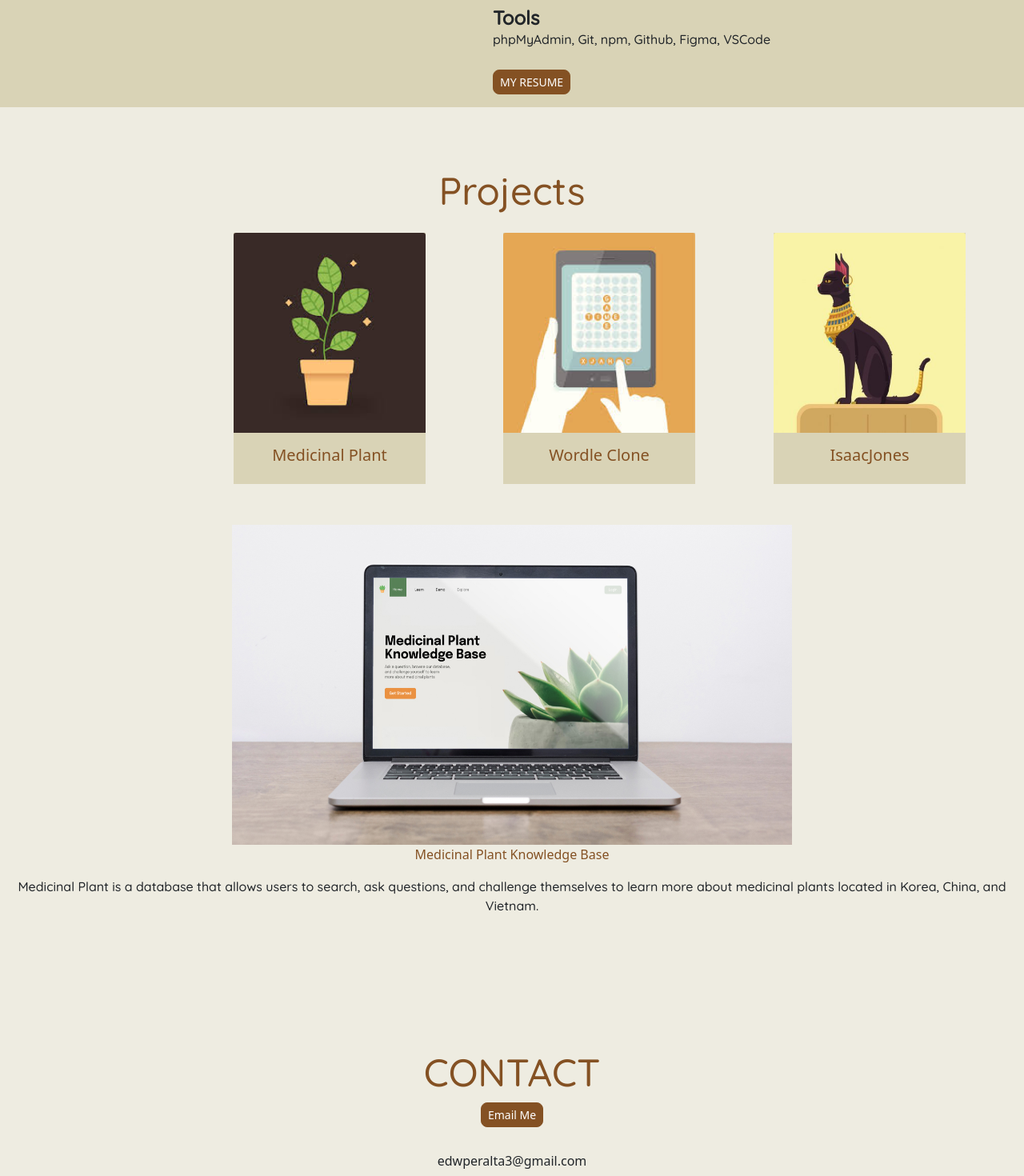
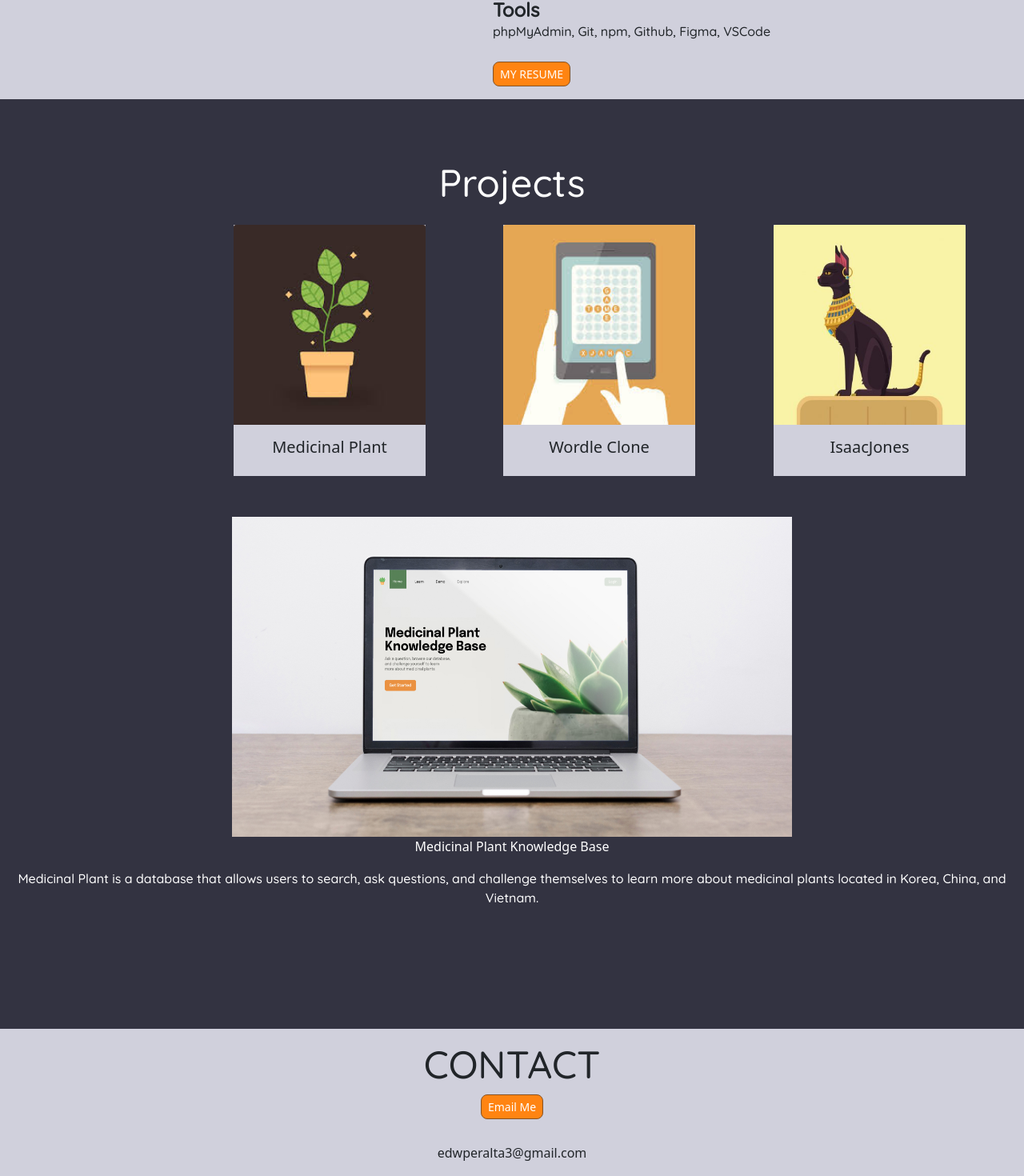
Before and after one commit to Edwinop/Portfolio_EdwinPeralta, a React (Create React App) app in the folder portfolio/: page / in a window 1280 px wide. Shown: the part 1052-2522 px from the top of the page at 80% size. Built offline with nearby package versions, Linux system fonts and the light colour scheme.

Commit message:
change color

```diff
--- a/portfolio/package.json
+++ b/portfolio/package.json
@@ -21,6 +21,7 @@
     "react-scroll": "^1.8.7",
     "react-shuffle-text": "^1.0.6",
     "semantic-ui-react": "^2.1.3",
+    "styled-components": "^5.3.5",
     "web-vitals": "^2.1.4"
   },
   "scripts": {
--- a/portfolio/src/App.js
+++ b/portfolio/src/App.js
@@ -1,14 +1,17 @@
 import './App.css';
 import "bootstrap/dist/css/bootstrap.min.css";
+import React, { Fragment } from 'react';
 import Navigation from "./components/Navbar.js";
 import Hero from "./components/Hero.js";
 import About from "./components/About.js"
 import Projects from './components/Projects';
 import Contact from './components/Contact';
+const App = () => {
 
-function App() {
   return (
+
     <div className="overflow">
+      <Fragment>
           <Navigation />
           <Hero />
           <About
@@ -23,6 +26,7 @@ function App() {
             title="CONTACT"
             id="contact"
           />
+      </Fragment>
     </div>
 
   );
--- a/portfolio/src/components/About.js
+++ b/portfolio/src/components/About.js
@@ -3,17 +3,16 @@ import Card from 'react-bootstrap/Card';
 import Button from 'react-bootstrap/Button';
 
 const card ={
-    backgroundColor: '#D9D3B6',
+    backgroundColor: '#D0D0DC',
   }
   const cardBody = {
-      marginTop: 50,
+      marginTop: 40,
       marginLeft: 600,
   }
   const heroCardTitle = {
       fontSize: '200%',
       fontFamily: 'Quicksand, sans-serif',
       fontWeight: 600,
-      color: '#845123',
       marginBottom: 50
   }
   const heroCardName = {
@@ -28,7 +27,7 @@ const card ={
       fontWeight: 400
   }
   const button ={
-    backgroundColor: '#845123',
+    backgroundColor: '#FF8412',
     borderColor: '#845123',
     fontWeight: 100,
     marginTop: 10,
--- a/portfolio/src/components/Border.css
+++ /dev/null
@@ -1,4 +0,0 @@
-.border_color{
-    border: none;
-    border-radius: 0;
-}
--- a/portfolio/src/components/Contact.js
+++ b/portfolio/src/components/Contact.js
@@ -3,7 +3,7 @@ import { MDBCard, MDBCardBody, MDBCardTitle} from 'mdb-react-ui-kit';
 import Button from 'react-bootstrap/Button';
 
 const button ={
-    backgroundColor: '#845123',
+    backgroundColor: '#FF8412',
     borderColor: '#845123',
     fontWeight: 100,
     marginBottom: 30,
@@ -21,9 +21,9 @@ const button ={
     <section id="contacts">
     <div>
     <center>
-    <MDBCard className="border_color" style={{backgroundColor: '#EEECE1'}}>
+    <MDBCard className="border_color" style={{backgroundColor: '#D0D0DC'}}>
         <MDBCardBody>
-        <MDBCardTitle style={{color: '#845123',fontSize: 48, fontFamily: 'Quicksand, sans-serif'}}>CONTACT</MDBCardTitle>
+        <MDBCardTitle style={{fontSize: 48, fontFamily: 'Quicksand, sans-serif'}}>CONTACT</MDBCardTitle>
         <div>
         <Button size="sm" style={button}>Email Me</Button>
         </div>
--- a/portfolio/src/components/Hero.js
+++ b/portfolio/src/components/Hero.js
@@ -1,11 +1,12 @@
 import React from 'react';
 import Card from 'react-bootstrap/Card';
 import ShuffleText from "react-shuffle-text";
-import './Border.css'
+import './Theme.css'
 const card ={
-  backgroundColor: '#EEECE1',
+  backgroundColor: '#333341',
   paddingBottom: 200,
-  width: 'auto'
+  width: 'auto',
+  color: 'white'
 }
 const cardBody = {
     marginTop: 200,
@@ -19,7 +20,7 @@ const heroCardTitle = {
     fontSize: '300%'
 }
 const word={
-  color: '#845123'
+  color: '#FF8412'
 }
 const Hero = () => {
 
--- a/portfolio/src/components/Navbar.js
+++ b/portfolio/src/components/Navbar.js
@@ -2,10 +2,10 @@ import React, {Component} from 'react';
 import {Nav,  Navbar} from 'react-bootstrap';
 import { Link } from "react-scroll";
 const navColor ={
-    backgroundColor: '#EEECE1',
+    backgroundColor: '#333341',
+    color: 'white'
 };
 const navItem = {
-    color : 'black',
     marginTop: '18px',
     marginLeft: '50px',
     marginRight: '50px',
@@ -15,7 +15,8 @@ const navItem = {
 const navBrand ={
     marginLeft: 20,
     fontFamily: 'Quicksand, sans-serif',
-    fontSize: 30
+    fontSize: 30,
+    color: 'white'
 }
 
 export default class Navigation extends Component {
@@ -30,7 +31,7 @@ export default class Navigation extends Component {
                         <Link  id="about" to="about"  spy={true} smooth={true} offset={350}  duration={0} style={navItem}>ABOUT</Link>
                         <Link  id="projects" to="projects" spy={true} smooth={true} offset={1100} duration={0} style={navItem}>PROJECTS</Link>
                         <Link  id="contacts" to="contacts" spy={true} smooth={true} offset={1600}  duration={0} style={navItem}>CONTACT</Link>
-                        <Link  href="#deets"style={navItem}>LINKEDIN</Link>
+                        <Link  style={navItem}>LINKEDIN</Link>
                     </Nav>
                 </Navbar.Collapse>
             </Navbar>
--- a/portfolio/src/components/Projects.js
+++ b/portfolio/src/components/Projects.js
@@ -2,7 +2,7 @@ import React, {useState} from 'react';
 import { MDBCard, MDBCardImage, MDBCardBody, MDBCardTitle, MDBRow, MDBCol } from 'mdb-react-ui-kit';
 import Tilt from "react-parallax-tilt";
 import { CardActionArea } from '@mui/material';
-import './Border.css'
+import './Theme.css'
 import logo from './img/medicinalplant.jpg'
 import logo1 from './img/wordleclone.jpg'
 import logo2 from './img/isaacjones.jpg'
@@ -48,19 +48,19 @@ currentPicture = require('./img/'+currentSlide.source+'.jpg');
     <section id="projects">
     <div>
     <center>
-    <MDBCard className="border_color" style={{backgroundColor: '#EEECE1'}}>
+    <MDBCard className="border_color" style={{backgroundColor: '#333341'}}>
       <MDBCardBody >
-      <MDBCardTitle style={{color: '#845123',fontSize: 48, fontFamily: 'Quicksand, sans-serif',marginTop:60}}>Projects</MDBCardTitle>
+      <MDBCardTitle style={{color: 'white',fontSize: 48, fontFamily: 'Quicksand, sans-serif',marginTop:60}}>Projects</MDBCardTitle>
       </MDBCardBody>
     </MDBCard>
     </center>
 
-    <MDBCard className="border_color" style={{backgroundColor: '#EEECE1'}}>
+    <MDBCard className="border_color" style={{backgroundColor: '#333341'}}>
     <MDBRow className='row-cols-1 row-cols-md-3 g-4' style={{marginLeft: 280, marginBottom: 40}}>
       <MDBCol >
       <Tilt className="Tilt" options={{ max : 20 }} style={{ height: 325, width: 250 }}>
         <CardActionArea onClick={slideCardLeft}>
-        <MDBCard className='h-100 border_color' style={{ maxWidth: '15rem',minHeight: '15rem', backgroundColor: '#D9D3B6'}} >
+        <MDBCard className='h-100 border_color' style={{ maxWidth: '15rem',minHeight: '15rem', backgroundColor: '#D0D0DC'}} >
           <MDBCardImage
             src={logo}
             alt='...'
@@ -70,7 +70,7 @@ currentPicture = require('./img/'+currentSlide.source+'.jpg');
           />
           <MDBCardBody>
           <center>
-            <MDBCardTitle style={{color: '#845123', fontWeight: '400'}}>Medicinal Plant</MDBCardTitle>
+            <MDBCardTitle style={{fontWeight: '400'}}>Medicinal Plant</MDBCardTitle>
             </center>
           </MDBCardBody>
         </MDBCard>
@@ -80,7 +80,7 @@ currentPicture = require('./img/'+currentSlide.source+'.jpg');
       <MDBCol>
       <Tilt className="Tilt" options={{ max : 20 }} style={{ height: 325, width: 250 }}>
       <CardActionArea onClick={slideCardMiddle}>
-        <MDBCard className='h-100 border_color' style={{ maxWidth: '15rem',minHeight: '15rem',backgroundColor: '#D9D3B6'}}>
+        <MDBCard className='h-100 border_color' style={{ maxWidth: '15rem',minHeight: '15rem',backgroundColor: '#D0D0DC'}}>
           <MDBCardImage
             src={logo1}
             alt='...'
@@ -89,7 +89,7 @@ currentPicture = require('./img/'+currentSlide.source+'.jpg');
           />
           <MDBCardBody>
           <center>
-            <MDBCardTitle style={{color: '#845123', fontWeight: '400'}}>Wordle Clone</MDBCardTitle>
+            <MDBCardTitle style={{fontWeight: '400'}}>Wordle Clone</MDBCardTitle>
             </center>
           </MDBCardBody>
         </MDBCard>
@@ -99,7 +99,7 @@ currentPicture = require('./img/'+currentSlide.source+'.jpg');
       <MDBCol>
       <Tilt className="Tilt" options={{ max : 20 }} style={{ height: 325, width: 250 }}>
       <CardActionArea onClick={slideCardRight}>
-        <MDBCard className='h-100 border_color' style={{ maxWidth: '15rem',minHeight: '15rem',backgroundColor: '#D9D3B6'}}>
+        <MDBCard className='h-100 border_color' style={{ maxWidth: '15rem',minHeight: '15rem',backgroundColor: '#D0D0DC'}}>
           <MDBCardImage
             src={logo2}
             alt='...'
@@ -108,7 +108,7 @@ currentPicture = require('./img/'+currentSlide.source+'.jpg');
           />
           <MDBCardBody>
             <center>
-            <MDBCardTitle style={{color: '#845123', fontWeight: '400'}}>IsaacJones</MDBCardTitle>
+            <MDBCardTitle style={{fontWeight: '400'}}>IsaacJones</MDBCardTitle>
             </center>
           </MDBCardBody>
         </MDBCard>
@@ -118,14 +118,14 @@ currentPicture = require('./img/'+currentSlide.source+'.jpg');
     </MDBRow>
     </MDBCard>
     <center>
-    <MDBCard className='h-100 border_color' style={{ maxWidth: '100%',minHeight: '40rem',backgroundColor: '#EEECE1'}}>
+    <MDBCard className='h-100 border_color' style={{ maxWidth: '100%',minHeight: '40rem',backgroundColor: '#333341'}}>
     <div className="carousel-block">
             <div className="flex-container">
                 <div id="slider">
                     <div className="slide">
                         <img src={currentPicture} alt={currentSlide.title} title={currentSlide.title} className="slider-img" width = '700rem' height= '400rem'/>
-                        <p style={{color: '#845123', fontWeight: '400'}}>{currentSlide.title}</p>
-                        <p style={{fontSize: '100%',fontFamily: 'Quicksand, sans-serif',fontWeight: '400'}}>{currentSlide.desc}</p>
+                        <p style={{color: 'white', fontWeight: '400'}}>{currentSlide.title}</p>
+                        <p style={{fontSize: '100%',fontFamily: 'Quicksand, sans-serif',fontWeight: '400', color:'white'}}>{currentSlide.desc}</p>
                     </div>
 
                 </div>
--- /dev/null
+++ b/portfolio/src/components/Theme.css
@@ -0,0 +1,10 @@
+.border_color{
+    border: none;
+    border-radius: 0;
+}
+.card{
+  background-color: '#333341';
+  padding-bottom: 200;
+  width: 'auto';
+  color: 'white';
+}
```
Also changed, not shown: 1 other file (tests, documents, lock files or other folders). Lines whose indentation alone changed are shown as unchanged.
